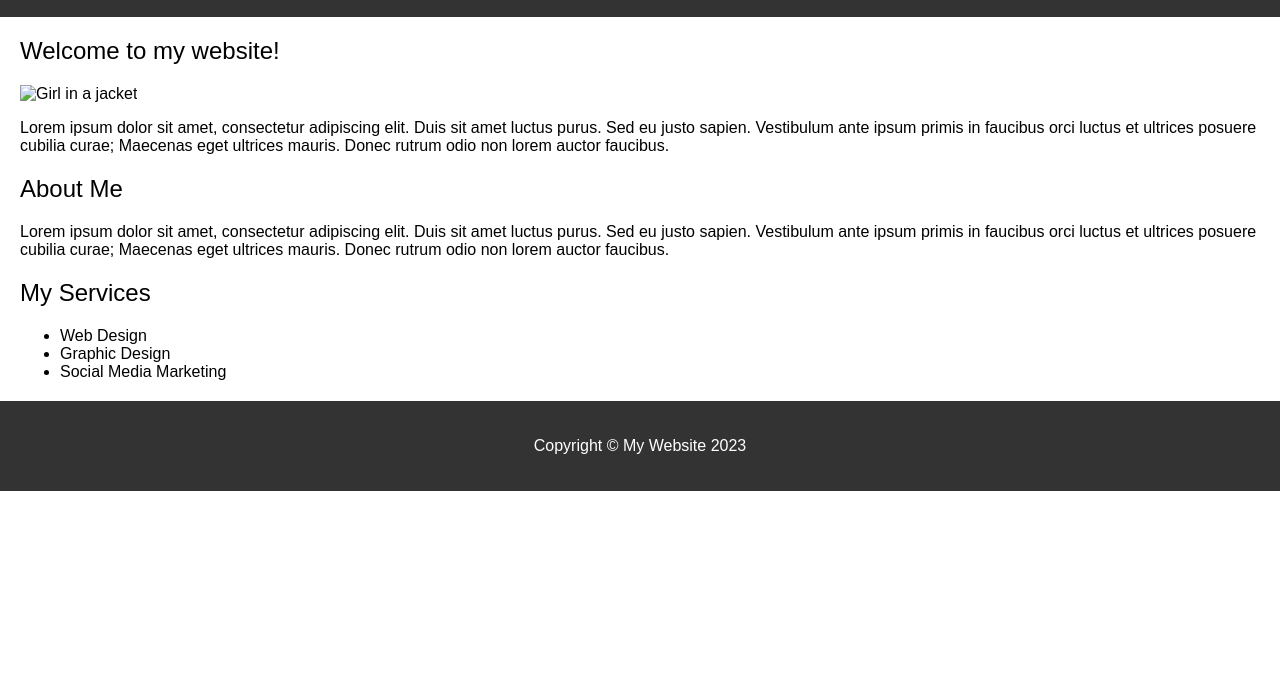
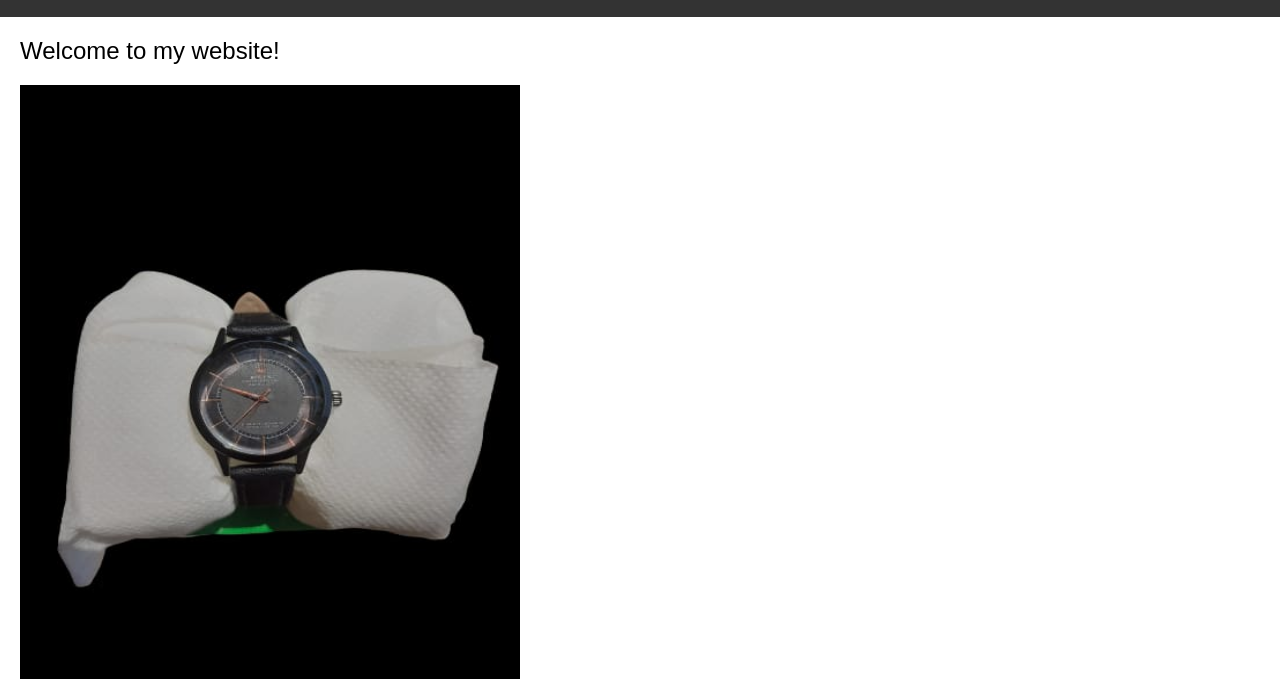
Before and after one commit to Mehedihasan8231/personal-website, a plain HTML site: page index.html in a window 1280 px wide. Shown: the part 121-800 px from the top of the page. Drawn offline with Linux system fonts and the light colour scheme.

Commit message:
Update index.html

```diff
--- a/index.html
+++ b/index.html
@@ -21,7 +21,7 @@
 	<main>
 		<section>
 			<h2>Welcome to my website!</h2>
-			<img src="rolex.jpg" alt="Girl in a jacket" width="500" height="600">
+			<img src="rolex.jpeg" alt="Rolex watch" width="500" height="600">
 
 			<p>Lorem ipsum dolor sit amet, consectetur adipiscing elit. Duis sit amet luctus purus. Sed eu justo sapien. Vestibulum ante ipsum primis in faucibus orci luctus et ultrices posuere cubilia curae; Maecenas eget ultrices mauris. Donec rutrum odio non lorem auctor faucibus.</p>
 		</section>
```
